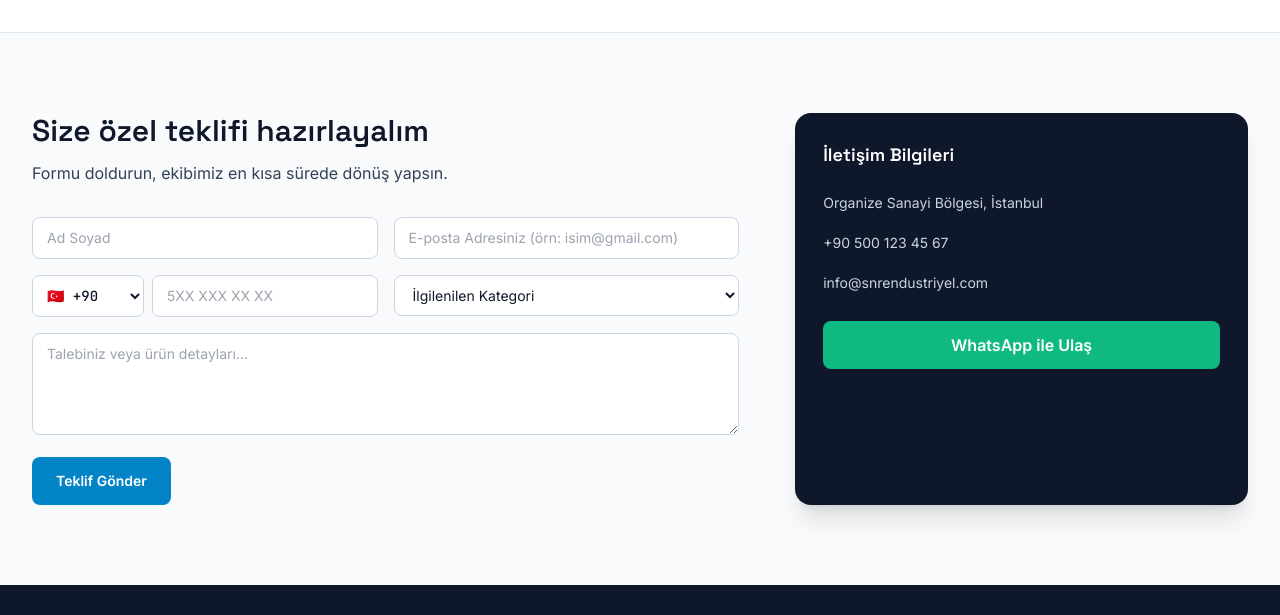
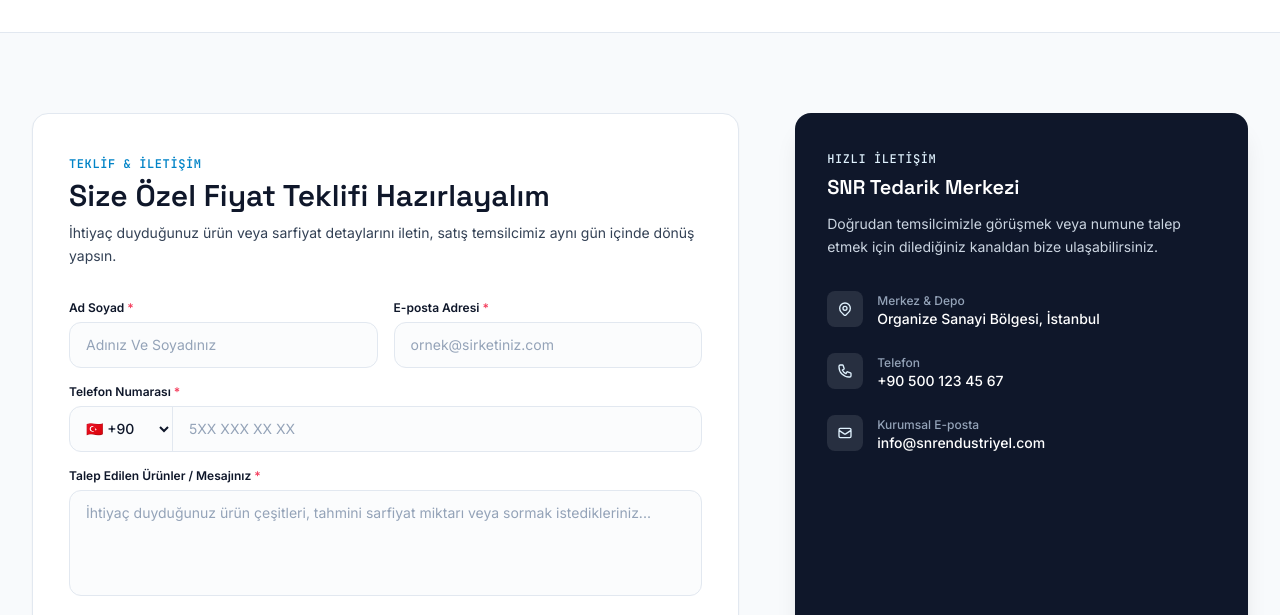
Before and after one commit to canernulldreinull/snr-endustriyel, a website: page index.html in a window 1280 px wide. Shown: the part 1870-2485 px from the top of the page. Drawn offline with nearby package versions, Linux system fonts and the light colour scheme.

Commit message:
style: remove category dropdown, enhance form layout and modern UI

```diff
--- a/index.html
+++ b/index.html
@@ -59,7 +59,7 @@
   <div class="max-w-7xl mx-auto px-4 sm:px-6 lg:px-8">
     <div id="header-container" class="flex items-center justify-between h-20 sm:h-24 transition-all duration-300">
 
-      <!-- Sola Yaklaştırılmış ve Büyütülmüş Logo -->
+      <!-- Logo -->
       <a href="#top" class="flex items-center shrink-0 -ml-1 sm:ml-0 py-2" aria-label="SNR Endüstriyel Anasayfa">
         <img id="main-logo" src="img/logo.png" alt="SNR Endüstriyel Logo" class="h-14 sm:h-20 w-auto object-contain max-h-full transition-all duration-300" />
       </a>
@@ -240,7 +240,7 @@
         <div class="mt-8 space-y-5">
           <div class="flex items-start gap-4">
             <div class="w-11 h-11 rounded-xl bg-base-50 shadow-sm border border-slate-200 text-brand grid place-items-center shrink-0">
-              <svg class="w-5 h-5" fill="none" viewBox="0 0 24 24" stroke="currentColor"><path stroke-linecap="round" stroke-linejoin="round" stroke-width="2" d="M13 10V3L4 14h7v7l9-11h-7z" /></svg>
+              <svg class="w-5 h-5 fill-none" viewBox="0 0 24 24" stroke="currentColor"><path stroke-linecap="round" stroke-linejoin="round" stroke-width="2" d="M13 10V3L4 14h7v7l9-11h-7z" /></svg>
             </div>
             <div>
               <h3 class="font-display font-semibold text-ink text-base">Geniş Lojistik Ağı</h3>
@@ -249,7 +249,7 @@
           </div>
           <div class="flex items-start gap-4">
             <div class="w-11 h-11 rounded-xl bg-base-50 shadow-sm border border-slate-200 text-brand grid place-items-center shrink-0">
-              <svg class="w-5 h-5" fill="none" viewBox="0 0 24 24" stroke="currentColor"><path stroke-linecap="round" stroke-linejoin="round" d="M9 12l2 2 4-4m5.618-4.016A11.955 11.955 0 0112 2.944a11.955 11.955 0 01-8.618 3.04A12.02 12.02 0 003 9c0 5.591 3.824 10.29 9 11.622 5.176-1.332 9-6.03 9-11.622 0-1.042-.133-2.052-.382-3.016z" /></svg>
+              <svg class="w-5 h-5 fill-none" viewBox="0 0 24 24" stroke="currentColor"><path stroke-linecap="round" stroke-linejoin="round" d="M9 12l2 2 4-4m5.618-4.016A11.955 11.955 0 0112 2.944a11.955 11.955 0 01-8.618 3.04A12.02 12.02 0 003 9c0 5.591 3.824 10.29 9 11.622 5.176-1.332 9-6.03 9-11.622 0-1.042-.133-2.052-.382-3.016z" /></svg>
             </div>
             <div>
               <h3 class="font-display font-semibold text-ink text-base">Kalite Standartları</h3>
@@ -258,7 +258,7 @@
           </div>
           <div class="flex items-start gap-4">
             <div class="w-11 h-11 rounded-xl bg-base-50 shadow-sm border border-slate-200 text-brand grid place-items-center shrink-0">
-              <svg class="w-5 h-5" fill="none" viewBox="0 0 24 24" stroke="currentColor"><path stroke-linecap="round" stroke-linejoin="round" d="M12 8c-1.657 0-3 .895-3 2s1.343 2 3 2 3 .895 3 2-1.343 2-3 2m0-8c1.11 0 2.08.402 2.599 1M12 8V7m0 1v8m0 0v1m0-1c-1.11 0-2.08-.402-2.599-1M21 12a9 9 0 11-18 0 9 9 0 0118 0z" /></svg>
+              <svg class="w-5 h-5 fill-none" viewBox="0 0 24 24" stroke="currentColor"><path stroke-linecap="round" stroke-linejoin="round" d="M12 8c-1.657 0-3 .895-3 2s1.343 2 3 2 3 .895 3 2-1.343 2-3 2m0-8c1.11 0 2.08.402 2.599 1M12 8V7m0 1v8m0 0v1m0-1c-1.11 0-2.08-.402-2.599-1M21 12a9 9 0 11-18 0 9 9 0 0118 0z" /></svg>
             </div>
             <div>
               <h3 class="font-display font-semibold text-ink text-base">Toptan Fiyat Avantajı</h3>
@@ -272,42 +272,49 @@
   </div>
 </section>
 
-<!-- İLETİŞİM FORMU -->
+<!-- İLETİŞİM FORMU (Yenilenmiş, Dengeli & Sade Tasarım) -->
 <section id="iletisim" class="bg-base-50 max-w-7xl mx-auto px-5 sm:px-6 lg:px-8 py-16 sm:py-20">
-  <div class="grid lg:grid-cols-5 gap-10 lg:gap-14">
-    <div class="lg:col-span-3">
-      <h2 class="font-display font-semibold text-2xl sm:text-3xl text-ink">Size özel teklifi hazırlayalım</h2>
-      <p class="mt-3 text-ink-soft">Formu doldurun, ekibimiz en kısa sürede dönüş yapsın.</p>
+  <div class="grid lg:grid-cols-5 gap-10 lg:gap-14 items-start">
 
-      <form id="quote-form" class="mt-8 grid sm:grid-cols-2 gap-4" novalidate>
-        <!-- Ad Soyad (Max 25 Karakter, Otomatik Baş Harfler Büyük) -->
-        <div class="sm:col-span-1">
+    <!-- Form Alanı -->
+    <div class="lg:col-span-3 bg-white p-7 sm:p-9 rounded-2xl border border-slate-200 shadow-sm">
+      <span class="font-mono text-xs font-semibold text-brand tracking-wider uppercase">Teklif &amp; İletişim</span>
+      <h2 class="mt-1 font-display font-semibold text-2xl sm:text-3xl text-ink">Size Özel Fiyat Teklifi Hazırlayalım</h2>
+      <p class="mt-2 text-sm text-ink-soft leading-relaxed">İhtiyaç duyduğunuz ürün veya sarfiyat detaylarını iletin, satış temsilcimiz aynı gün içinde dönüş yapsın.</p>
+
+      <form id="quote-form" class="mt-8 space-y-4" novalidate>
+        <!-- Ad Soyad ve E-posta (Yan yana dengeli grid) -->
+        <div class="grid grid-cols-1 sm:grid-cols-2 gap-4">
+          <div>
+            <label class="block text-xs font-semibold text-ink mb-1.5">Ad Soyad <span class="text-rose-500">*</span></label>
             <input
               type="text"
               id="fullNameInput"
               name="name"
               maxlength="25"
               required
-            class="w-full rounded-lg border border-slate-300 px-3.5 py-2.5 text-sm focus:border-brand capitalize"
-            placeholder="Ad Soyad"
+              class="w-full rounded-xl border border-slate-200 bg-base-50/50 px-4 py-3 text-sm text-ink placeholder:text-slate-400 focus:bg-white focus:border-brand focus:ring-4 focus:ring-brand/10 transition-all outline-none capitalize"
+              placeholder="Adınız ve Soyadınız"
             />
           </div>
-
-        <!-- E-posta (Geçerli Format Kontrolü) -->
-        <div class="sm:col-span-1">
+          <div>
+            <label class="block text-xs font-semibold text-ink mb-1.5">E-posta Adresi <span class="text-rose-500">*</span></label>
             <input
               type="email"
               id="emailInput"
               name="email"
               required
-            class="w-full rounded-lg border border-slate-300 px-3.5 py-2.5 text-sm focus:border-brand"
-            placeholder="E-posta Adresiniz (örn: isim@gmail.com)"
+              class="w-full rounded-xl border border-slate-200 bg-base-50/50 px-4 py-3 text-sm text-ink placeholder:text-slate-400 focus:bg-white focus:border-brand focus:ring-4 focus:ring-brand/10 transition-all outline-none"
+              placeholder="ornek@sirketiniz.com"
             />
           </div>
+        </div>
 
-        <!-- Telefon (Ülke Kodu Seçimi + Otomatik Baş Sıfır Temizleme) -->
-        <div class="sm:col-span-1 flex gap-2">
-          <select id="countryCode" name="countryCode" class="w-28 rounded-lg border border-slate-300 px-2.5 py-2.5 text-sm focus:border-brand bg-white font-mono shrink-0">
+        <!-- Telefon Girişi (Entegre Ülke Kodu) -->
+        <div>
+          <label class="block text-xs font-semibold text-ink mb-1.5">Telefon Numarası <span class="text-rose-500">*</span></label>
+          <div class="flex rounded-xl border border-slate-200 bg-base-50/50 focus-within:bg-white focus-within:border-brand focus-within:ring-4 focus-within:ring-brand/10 transition-all overflow-hidden">
+            <select id="countryCode" name="countryCode" class="bg-transparent border-r border-slate-200 px-3 py-3 text-sm text-ink font-medium focus:outline-none cursor-pointer">
               <option value="+90" selected>🇹🇷 +90</option>
               <option value="+1">🇺🇸 +1</option>
               <option value="+49">🇩🇪 +49</option>
@@ -323,44 +330,78 @@
               name="phone"
               maxlength="15"
               required
-            class="w-full rounded-lg border border-slate-300 px-3.5 py-2.5 text-sm focus:border-brand"
+              class="w-full bg-transparent px-4 py-3 text-sm text-ink placeholder:text-slate-400 focus:outline-none"
               placeholder="5XX XXX XX XX"
             />
           </div>
-
-        <!-- Kategori -->
-        <div class="sm:col-span-1">
-          <select name="category" required class="w-full rounded-lg border border-slate-300 px-3.5 py-2.5 text-sm focus:border-brand bg-white">
-            <option value="">İlgilenilen Kategori</option>
-            <option value="Hijyen Kağıtları">Hijyen Kağıtları</option>
-            <option value="Kimyasallar">Kimyasallar</option>
-            <option value="Sarf Malzemeleri">Sarf Malzemeleri</option>
-            <option value="Dispenser & Ekipman">Dispenser &amp; Ekipman</option>
-          </select>
         </div>
 
-        <!-- Mesaj -->
-        <div class="sm:col-span-2">
-          <textarea name="message" rows="4" required class="w-full rounded-lg border border-slate-300 px-3.5 py-2.5 text-sm focus:border-brand" placeholder="Talebiniz veya ürün detayları..."></textarea>
+        <!-- Mesaj / Talep Alanı -->
+        <div>
+          <label class="block text-xs font-semibold text-ink mb-1.5">Talep Edilen Ürünler / Mesajınız <span class="text-rose-500">*</span></label>
+          <textarea
+            name="message"
+            rows="4"
+            required
+            class="w-full rounded-xl border border-slate-200 bg-base-50/50 px-4 py-3 text-sm text-ink placeholder:text-slate-400 focus:bg-white focus:border-brand focus:ring-4 focus:ring-brand/10 transition-all outline-none resize-none"
+            placeholder="İhtiyaç duyduğunuz ürün çeşitleri, tahmini sarfiyat miktarı veya sormak istedikleriniz..."></textarea>
         </div>
 
-        <!-- Buton & Geri Bildirim -->
-        <div class="sm:col-span-2">
-          <button type="submit" class="w-full sm:w-auto bg-brand hover:bg-brand-dark text-white font-semibold text-sm px-6 py-3.5 rounded-lg transition-colors">Teklif Gönder</button>
-          <p id="form-success" class="hidden mt-3 text-sm p-3 rounded-lg"></p>
+        <!-- Gönder Butonu & Durum Bildirimi -->
+        <div class="pt-2">
+          <button type="submit" class="w-full sm:w-auto inline-flex justify-center items-center gap-2 bg-brand hover:bg-brand-dark text-white font-semibold text-sm px-8 py-3.5 rounded-xl transition-all shadow-md shadow-brand/20 active:scale-[0.98]">
+            <span>Teklif Talebini Gönder</span>
+            <svg class="w-4 h-4" fill="none" viewBox="0 0 24 24" stroke="currentColor" stroke-width="2.5"><path stroke-linecap="round" stroke-linejoin="round" d="M14 5l7 7m0 0l-7 7m7-7H3" /></svg>
+          </button>
+          <p id="form-success" class="hidden mt-4 text-sm p-4 rounded-xl font-medium"></p>
         </div>
       </form>
     </div>
 
-    <div class="lg:col-span-2 bg-ink rounded-2xl p-7 text-white shadow-xl">
-      <h3 class="font-display font-semibold text-lg">İletişim Bilgileri</h3>
-      <ul class="mt-6 space-y-5 text-sm text-slate-300">
-        <li>Organize Sanayi Bölgesi, İstanbul</li>
-        <li>+90 500 123 45 67</li>
-        <li>info@snrendustriyel.com</li>
+    <!-- İletişim Bilgi Kutusu -->
+    <div class="lg:col-span-2 bg-ink rounded-2xl p-8 text-white shadow-xl flex flex-col justify-between h-full">
+      <div>
+        <span class="text-xs font-mono font-medium tracking-wider text-brand-100 uppercase">Hızlı İletişim</span>
+        <h3 class="font-display font-semibold text-xl text-white mt-1">SNR Tedarik Merkezi</h3>
+        <p class="mt-3 text-sm text-slate-300 leading-relaxed">Doğrudan temsilcimizle görüşmek veya numune talep etmek için dilediğiniz kanaldan bize ulaşabilirsiniz.</p>
+
+        <ul class="mt-8 space-y-6 text-sm text-slate-300">
+          <li class="flex items-start gap-3.5">
+            <div class="w-9 h-9 rounded-lg bg-white/10 grid place-items-center shrink-0 text-brand-100">
+              <svg class="w-4 h-4" fill="none" viewBox="0 0 24 24" stroke="currentColor" stroke-width="2"><path stroke-linecap="round" stroke-linejoin="round" d="M17.657 16.657L13.414 20.9a1.998 1.998 0 01-2.827 0l-4.244-4.243a8 8 0 1111.314 0z" /><path stroke-linecap="round" stroke-linejoin="round" d="M15 11a3 3 0 11-6 0 3 3 0 016 0z" /></svg>
+            </div>
+            <div class="pt-0.5">
+              <span class="block text-xs text-slate-400 font-medium">Merkez &amp; Depo</span>
+              <span class="text-white font-medium">Organize Sanayi Bölgesi, İstanbul</span>
+            </div>
+          </li>
+          <li class="flex items-start gap-3.5">
+            <div class="w-9 h-9 rounded-lg bg-white/10 grid place-items-center shrink-0 text-brand-100">
+              <svg class="w-4 h-4" fill="none" viewBox="0 0 24 24" stroke="currentColor" stroke-width="2"><path stroke-linecap="round" stroke-linejoin="round" d="M3 5a2 2 0 012-2h3.28a1 1 0 01.948.684l1.498 4.493a1 1 0 01-.502 1.21l-2.257 1.13a11.042 11.042 0 005.516 5.516l1.13-2.257a1 1 0 011.21-.502l4.493 1.498a1 1 0 01.684.949V19a2 2 0 01-2 2h-1C9.716 21 3 14.284 3 6V5z" /></svg>
+            </div>
+            <div class="pt-0.5">
+              <span class="block text-xs text-slate-400 font-medium">Telefon</span>
+              <a href="tel:+905001234567" class="text-white font-medium hover:text-brand-100 transition-colors">+90 500 123 45 67</a>
+            </div>
+          </li>
+          <li class="flex items-start gap-3.5">
+            <div class="w-9 h-9 rounded-lg bg-white/10 grid place-items-center shrink-0 text-brand-100">
+              <svg class="w-4 h-4" fill="none" viewBox="0 0 24 24" stroke="currentColor" stroke-width="2"><path stroke-linecap="round" stroke-linejoin="round" d="M3 8l7.89 5.26a2 2 0 002.22 0L21 8M5 19h14a2 2 0 002-2V7a2 2 0 00-2-2H5a2 2 0 00-2 2v10a2 2 0 002 2z" /></svg>
+            </div>
+            <div class="pt-0.5">
+              <span class="block text-xs text-slate-400 font-medium">Kurumsal E-posta</span>
+              <a href="mailto:info@snrendustriyel.com" class="text-white font-medium hover:text-brand-100 transition-colors">info@snrendustriyel.com</a>
+            </div>
+          </li>
         </ul>
-      <a href="https://wa.me/905001234567" target="_blank" class="mt-7 w-full inline-flex justify-center items-center gap-2 bg-emerald-500 hover:bg-emerald-600 text-white font-semibold py-3 rounded-lg transition-colors">WhatsApp ile Ulaş</a>
       </div>
+
+      <a href="https://wa.me/905001234567" target="_blank" class="mt-8 w-full inline-flex justify-center items-center gap-2 bg-emerald-500 hover:bg-emerald-600 text-white font-semibold py-3.5 rounded-xl transition-all shadow-md shadow-emerald-950/20 active:scale-[0.98]">
+        <svg class="w-5 h-5 fill-current" viewBox="0 0 24 24"><path d="M12.04 2.003c-5.53 0-10.02 4.48-10.02 10.02 0 1.77.46 3.5 1.34 5.02L2 22l5.11-1.34a9.98 9.98 0 004.93 1.31h.01c5.53 0 10.02-4.48 10.02-10.02 0-2.68-1.04-5.2-2.93-7.09a9.96 9.96 0 00-7.1-2.94zm5.87 14.3c-.25.7-1.45 1.34-2 1.42-.51.08-1.15.11-1.86-.12-.43-.13-.98-.32-1.7-.62-2.98-1.29-4.92-4.28-5.07-4.48-.15-.2-1.22-1.62-1.22-3.09 0-1.47.77-2.19 1.05-2.49.27-.3.6-.37.8-.37.2 0 .4.002.57.01.18.008.43-.07.67.51.25.6.85 2.07.92 2.22.07.15.12.33.02.53-.1.2-.15.32-.3.5-.15.17-.31.38-.44.51-.15.15-.3.31-.13.6.17.3.77 1.27 1.65 2.06 1.13 1.01 2.09 1.32 2.39 1.47.3.15.47.13.65-.08.17-.2.74-.86.94-1.16.2-.3.4-.25.67-.15.27.1 1.73.82 2.02.97.3.15.5.22.57.35.07.13.07.75-.18 1.45z"/></svg>
+        <span>WhatsApp ile Doğrudan Yazın</span>
+      </a>
+    </div>
+
   </div>
 </section>
 
@@ -455,13 +496,13 @@
     yearEl.innerText = new Date().getFullYear();
   }
 
-  // Teklif Formu Gönderim & Doğrulama Mantığı
+  // Form Doğrulama & Gönderim
   const form = document.getElementById('quote-form');
   const formMsg = document.getElementById('form-success');
   const nameInput = document.getElementById('fullNameInput');
   const phoneInput = document.getElementById('phoneInput');
 
-  // Ad Soyad: Kelimelerin ilk harflerini otomatik büyüt
+  // Ad Soyad: İlk harfleri otomatik büyüt
   if (nameInput) {
     nameInput.addEventListener('input', (e) => {
       let words = e.target.value.toLocaleLowerCase('tr-TR').split(' ');
@@ -486,10 +527,10 @@
       e.preventDefault();
 
       const submitBtn = form.querySelector('button[type="submit"]');
-      const originalText = submitBtn.innerText;
+      const originalText = submitBtn.innerHTML;
 
       if (formMsg) {
-        formMsg.className = 'mt-3 text-sm p-3 rounded-lg hidden';
+        formMsg.className = 'mt-4 text-sm p-4 rounded-xl font-medium hidden';
         formMsg.innerText = '';
       }
 
@@ -498,80 +539,69 @@
       const email = (formData.get('email') || '').trim();
       const countryCode = formData.get('countryCode') || '+90';
       const rawPhone = (formData.get('phone') || '').trim();
-      const category = formData.get('category');
       const message = (formData.get('message') || '').trim();
 
       // 1. Boş Alan Doğrulaması
-      if (!name || !email || !rawPhone || !category || !message) {
+      if (!name || !email || !rawPhone || !message) {
         formMsg.innerText = 'Lütfen formdaki tüm alanları eksiksiz doldurunuz.';
-        formMsg.className = 'mt-3 text-sm p-3 rounded-lg bg-rose-50 text-rose-700 border border-rose-200 block';
+        formMsg.className = 'mt-4 text-sm p-4 rounded-xl font-medium bg-rose-50 text-rose-700 border border-rose-200 block';
         return;
       }
 
-      // 2. E-posta Format Kontrolü (Spam engelleme & alan adı zorunluluğu)
+      // 2. E-posta Format Kontrolü
       const emailRegex = /^[a-zA-Z0-9._%+-]+@[a-zA-Z0-9.-]+\.[a-zA-Z]{2,}$/;
       if (!emailRegex.test(email)) {
-        formMsg.innerText = 'Lütfen geçerli bir e-posta adresi giriniz (örn: isim@gmail.com).';
-        formMsg.className = 'mt-3 text-sm p-3 rounded-lg bg-rose-50 text-rose-700 border border-rose-200 block';
+        formMsg.innerText = 'Lütfen geçerli bir e-posta adresi giriniz (örn: isim@sirketiniz.com).';
+        formMsg.className = 'mt-4 text-sm p-4 rounded-xl font-medium bg-rose-50 text-rose-700 border border-rose-200 block';
         return;
       }
 
       // 3. Telefon Uzunluk Kontrolü
       if (rawPhone.length < 9) {
-        formMsg.innerText = 'Lütfen geçerli bir telefon numarası giriniz.';
-        formMsg.className = 'mt-3 text-sm p-3 rounded-lg bg-rose-50 text-rose-700 border border-rose-200 block';
+        formMsg.innerText = 'Lütfen telefon numaranızı eksiksiz giriniz.';
+        formMsg.className = 'mt-4 text-sm p-4 rounded-xl font-medium bg-rose-50 text-rose-700 border border-rose-200 block';
         return;
       }
 
       const fullPhone = `${countryCode} ${rawPhone}`;
 
       submitBtn.disabled = true;
-      submitBtn.innerText = 'Gönderiliyor...';
+      submitBtn.innerHTML = '<span>Gönderiliyor...</span>';
 
       try {
         const res = await fetch('/api/quote', {
           method: 'POST',
-          headers: {
-            'Content-Type': 'application/json',
-            'Accept': 'application/json'
-          },
+          headers: { 'Content-Type': 'application/json' },
           body: JSON.stringify({
             name: name,
             email: email,
             phone: fullPhone,
-            category: category,
             message: message
           })
         });
 
-        let result = {};
-        const responseText = await res.text();
-        try {
-          result = JSON.parse(responseText);
-        } catch (parseErr) {
-          result = { message: 'Sunucu yanıtı: ' + (responseText || 'HTTP ' + res.status) };
-        }
+        const result = await res.json().catch(() => ({}));
 
         if (res.ok && result.success) {
           form.reset();
           if (formMsg) {
             formMsg.innerText = 'Teklif talebiniz başarıyla iletildi. En kısa sürede sizinle iletişime geçilecektir.';
-            formMsg.className = 'mt-3 text-sm p-3 rounded-lg bg-emerald-50 text-emerald-700 border border-emerald-200 block';
+            formMsg.className = 'mt-4 text-sm p-4 rounded-xl font-medium bg-emerald-50 text-emerald-700 border border-emerald-200 block';
           }
         } else {
           if (formMsg) {
-            formMsg.innerText = 'Hata: ' + (result.message || 'Gönderim başarısız.');
-            formMsg.className = 'mt-3 text-sm p-3 rounded-lg bg-rose-50 text-rose-700 border border-rose-200 block';
+            formMsg.innerText = 'Hata: ' + (result.message || 'Gönderim başarısız oldu.');
+            formMsg.className = 'mt-4 text-sm p-4 rounded-xl font-medium bg-rose-50 text-rose-700 border border-rose-200 block';
           }
         }
       } catch (err) {
         if (formMsg) {
           formMsg.innerText = 'İletişim hatası oluştu. Lütfen tekrar deneyin.';
-          formMsg.className = 'mt-3 text-sm p-3 rounded-lg bg-rose-50 text-rose-700 border border-rose-200 block';
+          formMsg.className = 'mt-4 text-sm p-4 rounded-xl font-medium bg-rose-50 text-rose-700 border border-rose-200 block';
         }
       } finally {
         submitBtn.disabled = false;
-        submitBtn.innerText = originalText;
+        submitBtn.innerHTML = originalText;
       }
     });
   }
```
Also changed, not shown: api/quote.js (+2 -6 lines). Lines whose indentation alone changed are shown as unchanged.
